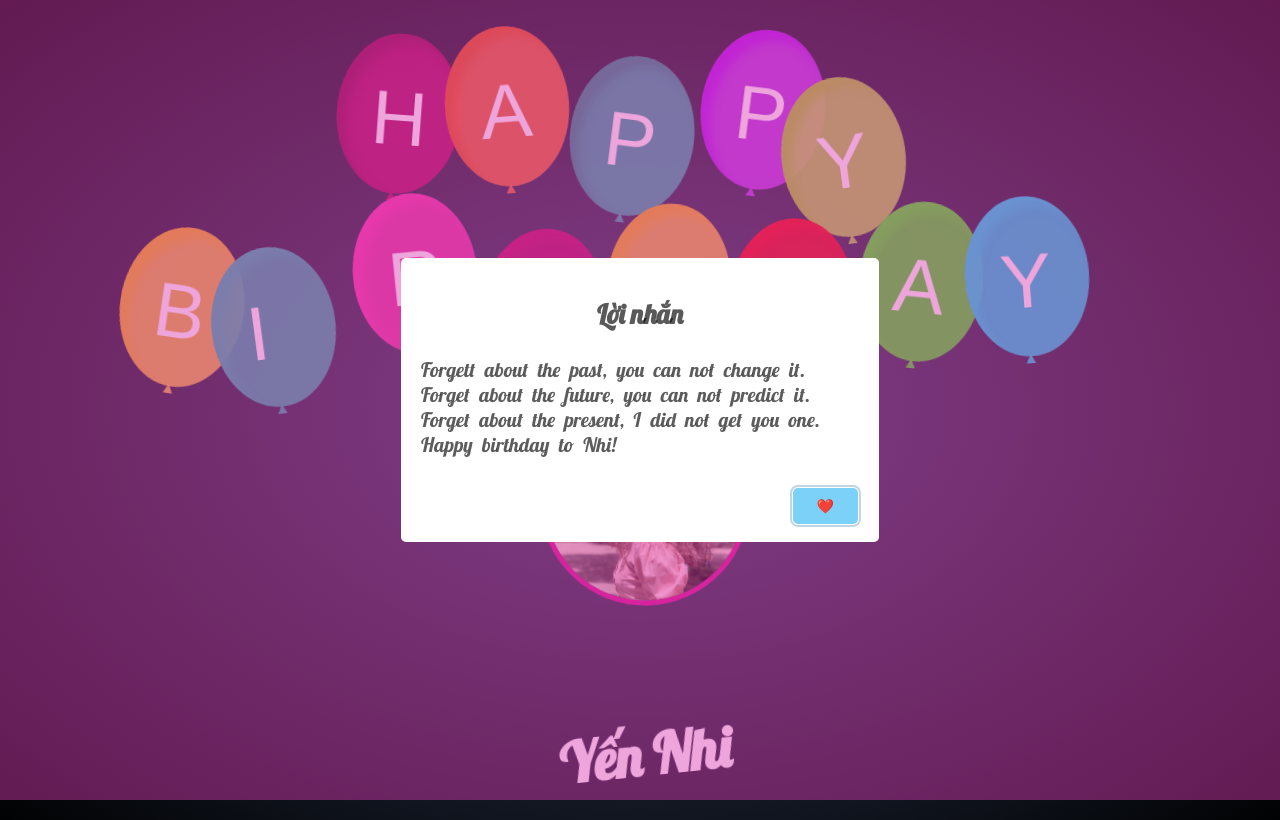
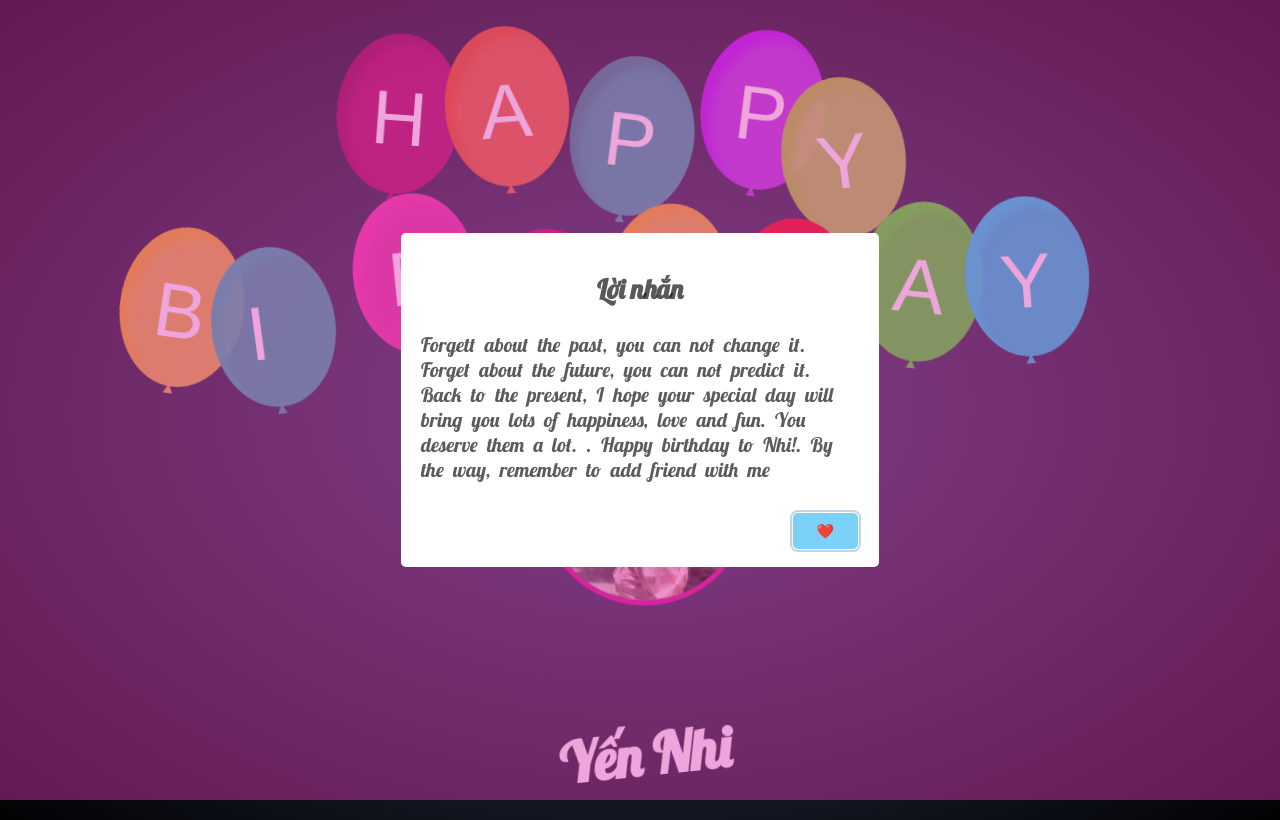
Before and after one commit to tungthanhhoangg/tungthanhhoangg.github.io, a plain HTML site: page index.html in a window 1280 px wide. Both pictures are taken after a click on the picture 645 px from the left and 510 px from the top of the page. Drawn offline with nearby package versions, Linux system fonts and the light colour scheme; a web font is replaced by a local one.

Commit message:
Update index.html

```diff
--- a/index.html
+++ b/index.html
@@ -76,7 +76,7 @@
                 // 6. Lời nhắn hiện ra khi bấm vào tên hoặc avatar
                 swal({
                     title: "Lời nhắn", // Tiêu đề của popup
-                    text: "Forgett about the past, you can not change it. Forget about the future, you can not predict it. Forget about the present, I did not get you one. Happy birthday to Nhi!", // Nội dung lời nhắn
+                    text: "Forgett about the past, you can not change it. Forget about the future, you can not predict it. Back to the present, I hope your special day will bring you lots of happiness, love and fun. You deserve them a lot.  . Happy birthday to Nhi!. By the way, remember to add friend with me", // Nội dung lời nhắn
                     button: {
                         text: "❤️️",
                     },
```
